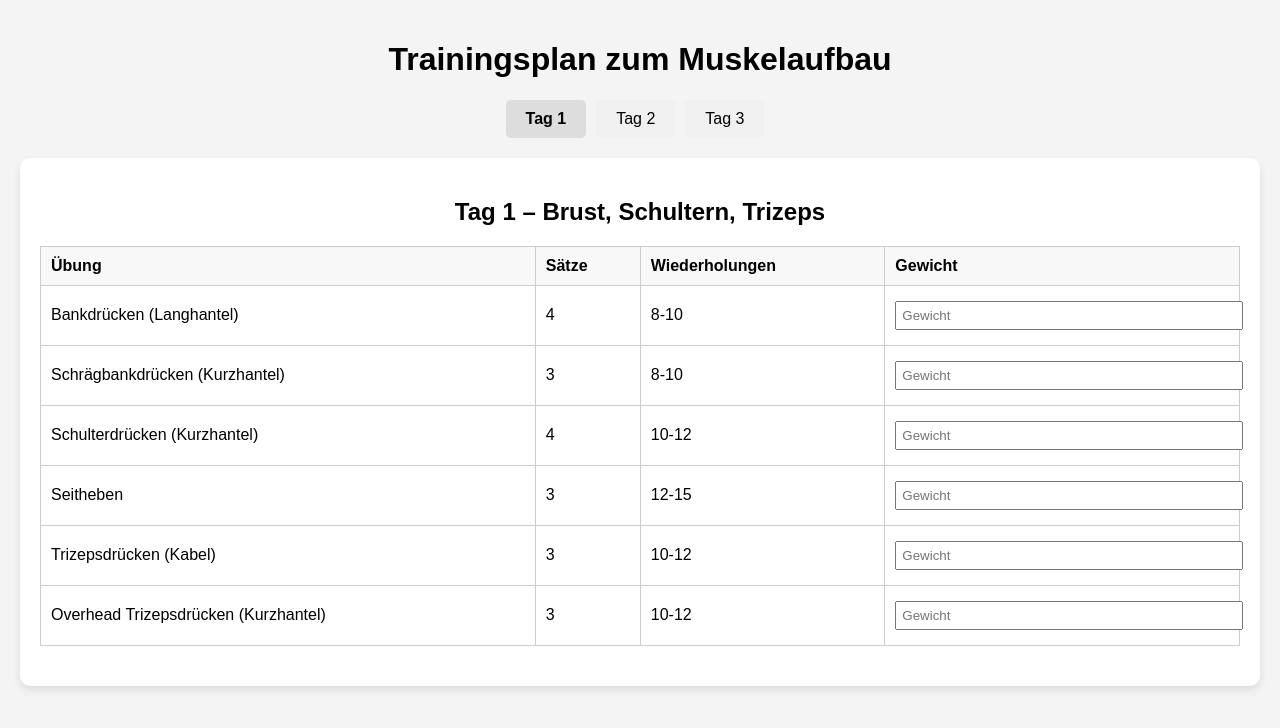
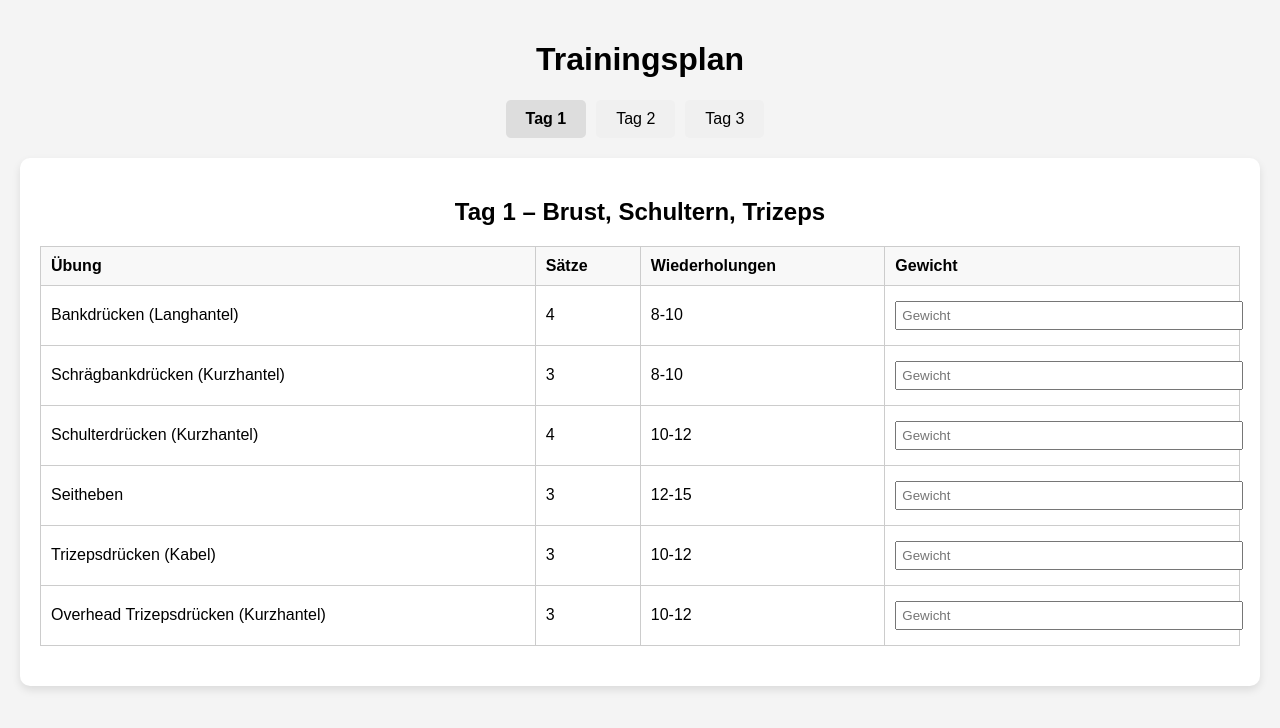
Before and after one commit to rego82/GymApp, a plain HTML site: page index.html in a window 1280 px wide. Drawn offline with Linux system fonts and the light colour scheme.

Commit message:
Update index.html
Change Title

```diff
--- a/index.html
+++ b/index.html
@@ -8,7 +8,7 @@
 </head>
 <body>
 
-    <h1>Trainingsplan zum Muskelaufbau</h1>
+    <h1>Trainingsplan</h1>
 
     <!-- Tab-Leiste -->
     <div class="tabs">
```
